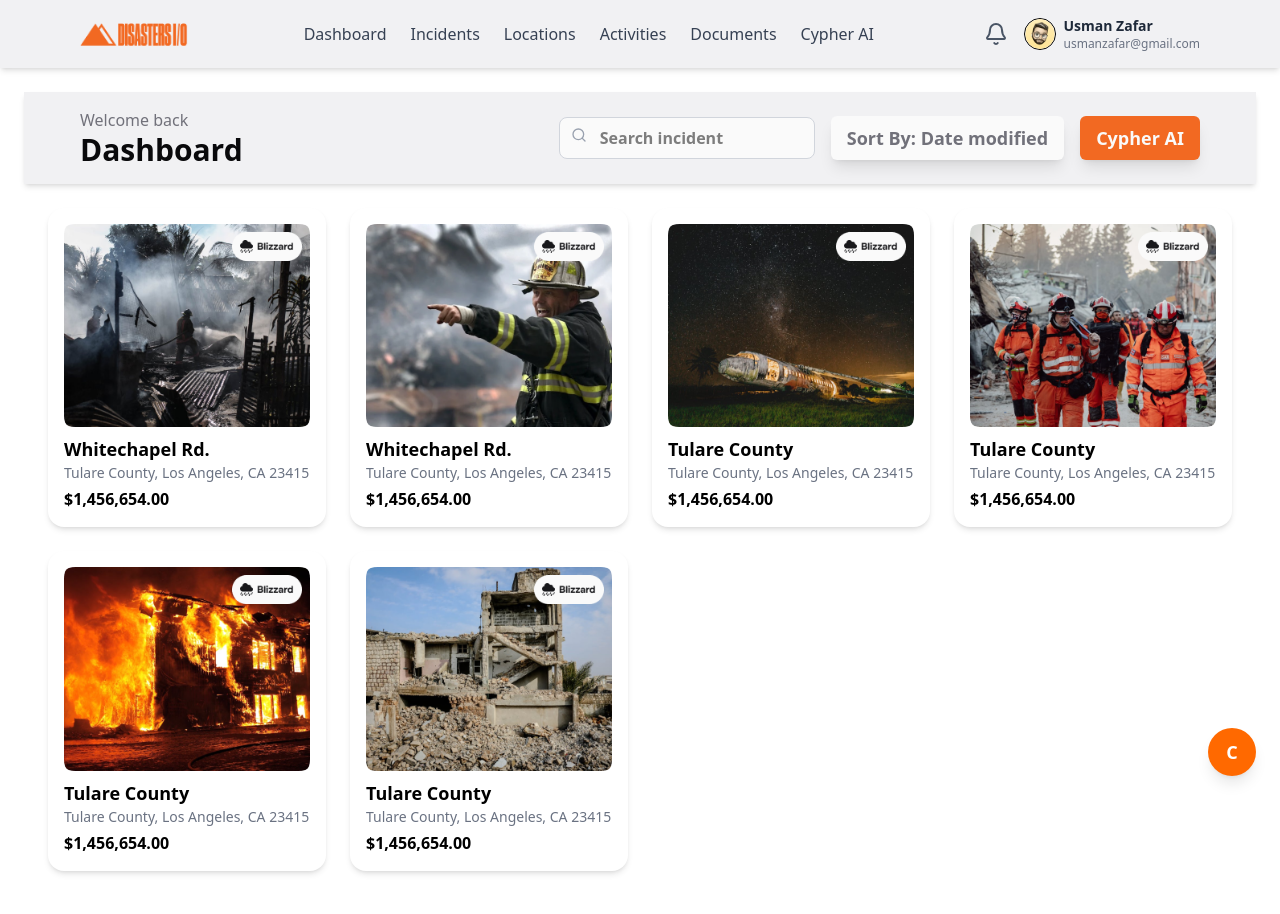
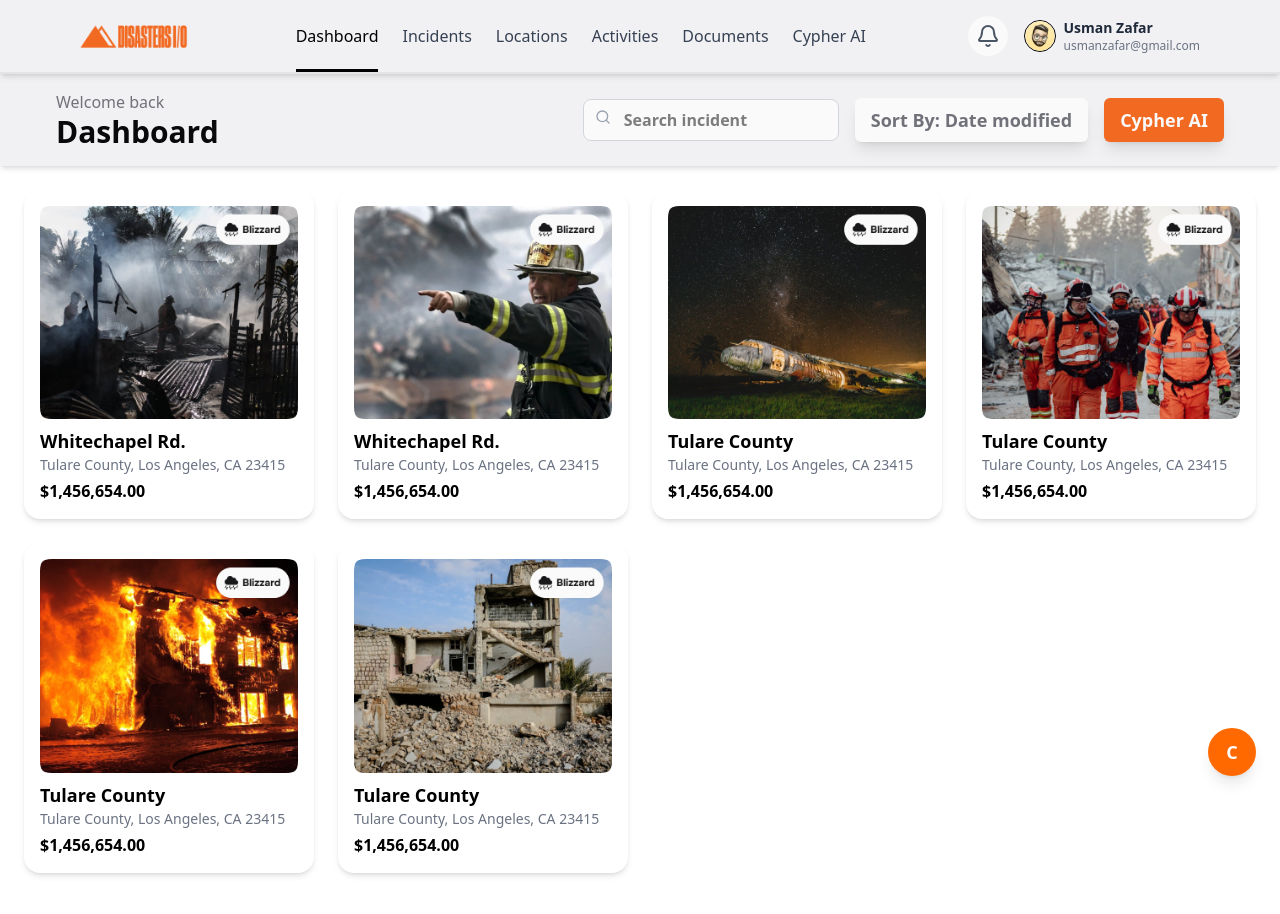
Before and after one commit to farhad-jadir/dashboard-project, a React (Vite) app: page / in a window 1280 px wide. Shown: the top 914 px of the page. Built offline with nearby package versions, Linux system fonts and the light colour scheme.

Commit message:
Navbar responsive done

```diff
--- a/src/App.jsx
+++ b/src/App.jsx
@@ -16,7 +16,7 @@ const App = () => {
   return (
     <Router>
       <Navbar />
-      <div className="container mx-auto p-6">
+      <div className="container mx-auto ">
         <Routes>
           <Route path="/" element={<Dashboard />} />
           <Route path="/Incidents/*" element={<Incidents />} />
--- a/src/Components/Navbar.jsx
+++ b/src/Components/Navbar.jsx
@@ -1,12 +1,13 @@
 import { useState } from "react";
-import { Link } from "react-router-dom";
-import { Menu, X, Bell, Search } from "lucide-react";
+import { Link, useLocation } from "react-router-dom";
+import { Menu, X, Bell } from "lucide-react";
 
 const Navbar = () => {
   const [isOpen, setIsOpen] = useState(false);
+  const location = useLocation();
 
   return (
-    <nav className="bg-[#f1f1f3] shadow-md  p-4 px-2 md:px-20">
+    <nav className="bg-[#f1f1f3] shadow-md p-4 px-2 md:px-20 border-b-2 border-[#E4E4E7] relative">
       <div className="container mx-auto flex justify-between items-center">
         {/* Left Side - Logo */}
         <div className="flex items-center space-x-8">
@@ -16,18 +17,30 @@ const Navbar = () => {
         </div>
 
         {/* Middle Side - Navigation Links */}
-        <div className="hidden md:flex space-x-6">
-          <Link to="/" className="text-gray-700 font-medium hover:text-black">Dashboard</Link>
-          <Link to="/incidents" className="text-gray-700 font-medium hover:text-black">Incidents</Link>
-          <Link to="/locations" className="text-gray-700 font-medium hover:text-black">Locations</Link>
-          <Link to="/activities" className="text-gray-700 font-medium hover:text-black">Activities</Link>
-          <Link to="/documents" className="text-gray-700 font-medium hover:text-black">Documents</Link>
-          <Link to="/cypher-ai" className="text-gray-700 font-medium hover:text-black">Cypher AI</Link>
+        <div className="hidden md:flex space-x-6 relative">
+          {[
+            { to: "/", label: "Dashboard" },
+            { to: "/incidents", label: "Incidents" },
+            { to: "/locations", label: "Locations" },
+            { to: "/activities", label: "Activities" },
+            { to: "/documents", label: "Documents" },
+            { to: "/cypher-ai", label: "Cypher AI" }
+          ].map((link) => (
+            <Link
+              key={link.to}
+              to={link.to}
+              className={`relative font-medium hover:text-black ${location.pathname === link.to ? 'text-black after:absolute after:bottom-[-24px] after:left-0 after:w-full after:h-[3px] after:bg-black' : 'text-gray-700'}`}
+            >
+              {link.label}
+            </Link>
+          ))}
         </div>
 
         {/* Right Side - Notification & Profile */}
         <div className="flex items-center space-x-4">
-          <Bell className="text-gray-600 hidden md:block" size={24} />
+          <div className="h-10 w-10 bg-[#fafafa] rounded-full flex items-center justify-center">
+              <Bell className="text-gray-600" size={24} />
+          </div>
           <div className="flex items-center space-x-2">
             <img src="/user-avatar.png" alt="User" className="h-8 w-8 rounded-full border" />
             <div className="hidden md:block">
@@ -46,12 +59,23 @@ const Navbar = () => {
       {/* Mobile Dropdown Menu */}
       {isOpen && (
         <div className="md:hidden flex flex-col bg-white p-4 shadow-md">
-          <Link to="/" className="py-2 text-gray-700" onClick={() => setIsOpen(false)}>Dashboard</Link>
-          <Link to="/incidents" className="py-2 text-gray-700" onClick={() => setIsOpen(false)}>Incidents</Link>
-          <Link to="/locations" className="py-2 text-gray-700" onClick={() => setIsOpen(false)}>Locations</Link>
-          <Link to="/activities" className="py-2 text-gray-700" onClick={() => setIsOpen(false)}>Activities</Link>
-          <Link to="/documents" className="py-2 text-gray-700" onClick={() => setIsOpen(false)}>Documents</Link>
-          <Link to="/cypher-ai" className="py-2 text-gray-700" onClick={() => setIsOpen(false)}>Cypher AI</Link>
+          {[
+            { to: "/", label: "Dashboard" },
+            { to: "/incidents", label: "Incidents" },
+            { to: "/locations", label: "Locations" },
+            { to: "/activities", label: "Activities" },
+            { to: "/documents", label: "Documents" },
+            { to: "/cypher-ai", label: "Cypher AI" }
+          ].map((link) => (
+            <Link
+              key={link.to}
+              to={link.to}
+              className={`py-2 ${location.pathname === link.to ? 'text-black border-b-2 border-black' : 'text-gray-700'}`}
+              onClick={() => setIsOpen(false)}
+            >
+              {link.label}
+            </Link>
+          ))}
         </div>
       )}
     </nav>
```
